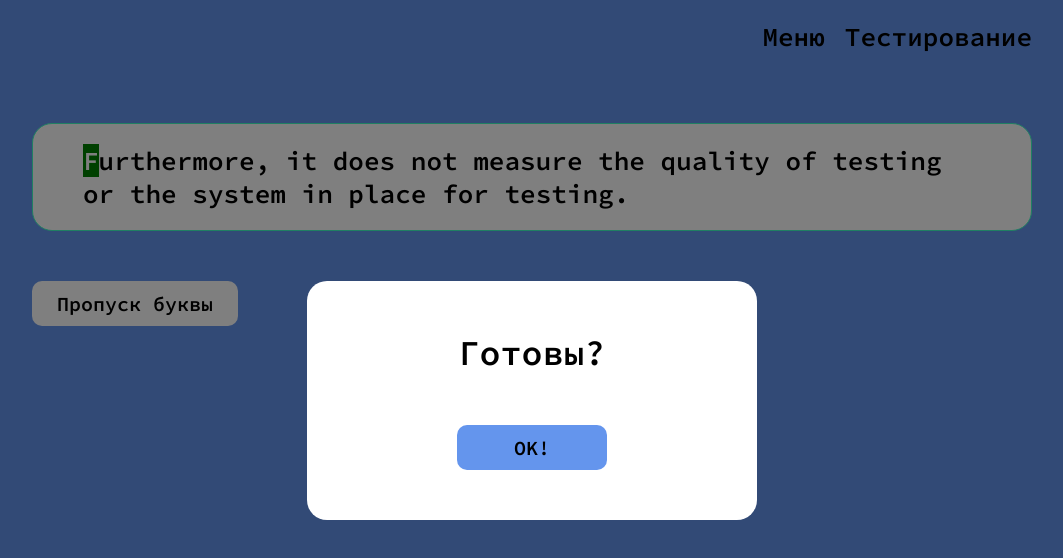
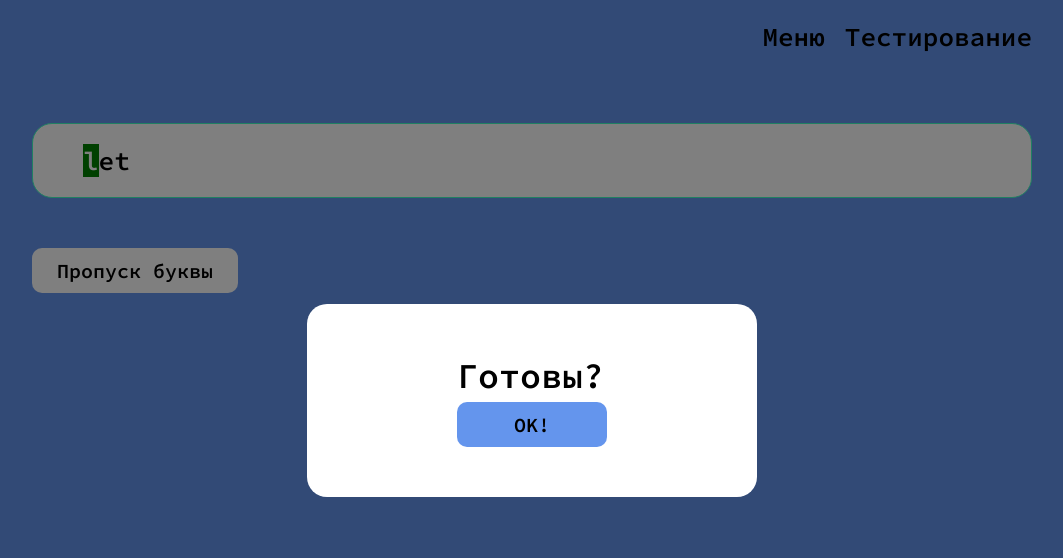
Before and after one commit to tiMURtSE/typing-app, a React (Create React App) app: page /testing in a window 1280 px wide. Shown: the top 558 px of the page, without its empty margins (108-1171 px from the left). Built offline with nearby package versions, Linux system fonts and the light colour scheme.

Commit message:
добавляет меню

```diff
--- a/src/components/UI/button/Button.jsx
+++ b/src/components/UI/button/Button.jsx
@@ -2,6 +2,7 @@ import React from 'react';
 import classes from './Button.module.css';
 
 const Button = ({children, ...props}) => {
+    console.log('button')
     return (
         <button {...props} className={classes.btn}>
             {children}
--- a/src/components/modal/Modal.jsx
+++ b/src/components/modal/Modal.jsx
@@ -1,35 +1,22 @@
 import { useNavigate } from 'react-router-dom';
+import Statstics from '../statistics/Statistics';
 import Button from '../UI/button/Button';
 import classes from './Modal.module.css';
 
-const Modal = ({modal, setModal, timer, text, mistakes}) => {
-    const route = useNavigate();
-    const clickFunction = () => {
-        if (modal.isStart) {
-            setModal({...modal, isDisplayed: false});
-        } else {
-            route("/");
-        }
-    };
-
+const Modal = ({modal, setModal, timer, text, mistakes, option}) => {
     if (!modal.isDisplayed) return;
-
-    const accuracy = +((text.length - mistakes.number) / text.length * 100).toFixed(2);
-    const time = +((timer.current.endTime - timer.current.startTime) / 1000 / 60).toFixed(3);
-    const symbolsPerMinute = Math.round(text.length / time);
 
     return (
         <div className={classes.modal}>
             <div className={classes.alert}>
                     {(modal.isStart) ? (
-                        <span>Готовы?</span>
+                        <div>
+                            <div>Готовы?</div>
+                            <Button onClick={() => setModal({...modal, isDisplayed: false})}>OK!</Button>
+                        </div>
                     ) : (
-                        <div style={{display: 'flex', flexDirection: 'column'}}>
-                            <span>Символов в минуту: <b>{symbolsPerMinute}</b> сим./м.</span>
-                            <span>Процент точности: <b>{accuracy}</b> %</span>
-                        </div>
+                        <Statstics text={text} mistakes={mistakes} timer={timer}/>
                     )}
-                <Button onClick={clickFunction}>OK!</Button>
             </div>
         </div>
     );
--- a/src/components/modal/Modal.module.css
+++ b/src/components/modal/Modal.module.css
@@ -10,6 +10,10 @@
     z-index: 10;
 
     background-color: rgb(0 0 0 / 0.5);
+}
+
+.modal-active {
+
 }
 
 .alert {
--- /dev/null
+++ b/src/components/statistics/Statistics.jsx
@@ -0,0 +1,21 @@
+import React from 'react';
+import { useNavigate } from 'react-router-dom';
+import Button from '../UI/button/Button';
+import classes from './Statistics.module.css';
+
+const Statstics = ({text, mistakes, timer}) => {
+    const route = useNavigate();
+    const accuracy = +((text.length - mistakes.number) / text.length * 100).toFixed(2);
+    const time = +((timer.current.endTime - timer.current.startTime) / 1000 / 60).toFixed(3);
+    const symbolsPerMinute = Math.round(text.length / time);
+
+    return (
+        <div className={classes.statistics}>
+            <div>Символов в минуту: <b>{symbolsPerMinute}</b> сим./м.</div>
+            <div>Процент точности: <b>{accuracy}</b> %</div>
+            <Button onClick={() => route('/')}>OK!</Button>
+        </div>
+    );
+};
+
+export default Statstics;
--- /dev/null
+++ b/src/components/statistics/Statistics.module.css
@@ -0,0 +1,4 @@
+.statistics {
+    display: flex;
+    flex-direction: column;
+}
--- a/src/components/testing/Testing.jsx
+++ b/src/components/testing/Testing.jsx
@@ -7,7 +7,7 @@ import Button from '../UI/button/Button';
 import Window from '../window/Window';
 
 const Testing = () => {
-    const text = texts[1].split("");
+    const text = texts[0].split("");
     const [modal, setModal] = useState({isStart: true, isDisplayed: true});
     const [state, setState] = useState(0);
     const hasEventListener = useRef(false);
@@ -47,15 +47,6 @@ const Testing = () => {
     };
 
     useEffect(() => {
-        if (hasEventListener.current) {
-            return () => {
-                document.removeEventListener('keydown', onKeyDown);
-                console.log('nety')
-            }
-        }
-    }, []);
-
-    useEffect(() => {
         // проверяет, навешен ли слушатель событий. предотвращает повторное добавление слушателя
         if (hasEventListener.current) return;
 
@@ -63,7 +54,6 @@ const Testing = () => {
         if (modal.isStart) {
             hasEventListener.current = true;
             document.addEventListener('keydown', onKeyDown);
-            console.log('est')
         }
 
     }, [state]);
--- a/src/pages/Menu.jsx
+++ b/src/pages/Menu.jsx
@@ -1,4 +1,5 @@
 import React, { useEffect, useState } from 'react';
+import Modal from '../components/modal/Modal';
 
 const Menu = () => {
     const [textModal, setTextModal] = useState(false);
@@ -10,9 +11,7 @@ const Menu = () => {
         <div>
             {
                 (textModal) && (
-                    <div>
-                        <textarea name="" id="" cols="30" rows="10"></textarea>
-                    </div>
+                    <Modal option='edit'/>
                 )
             }
 
```
